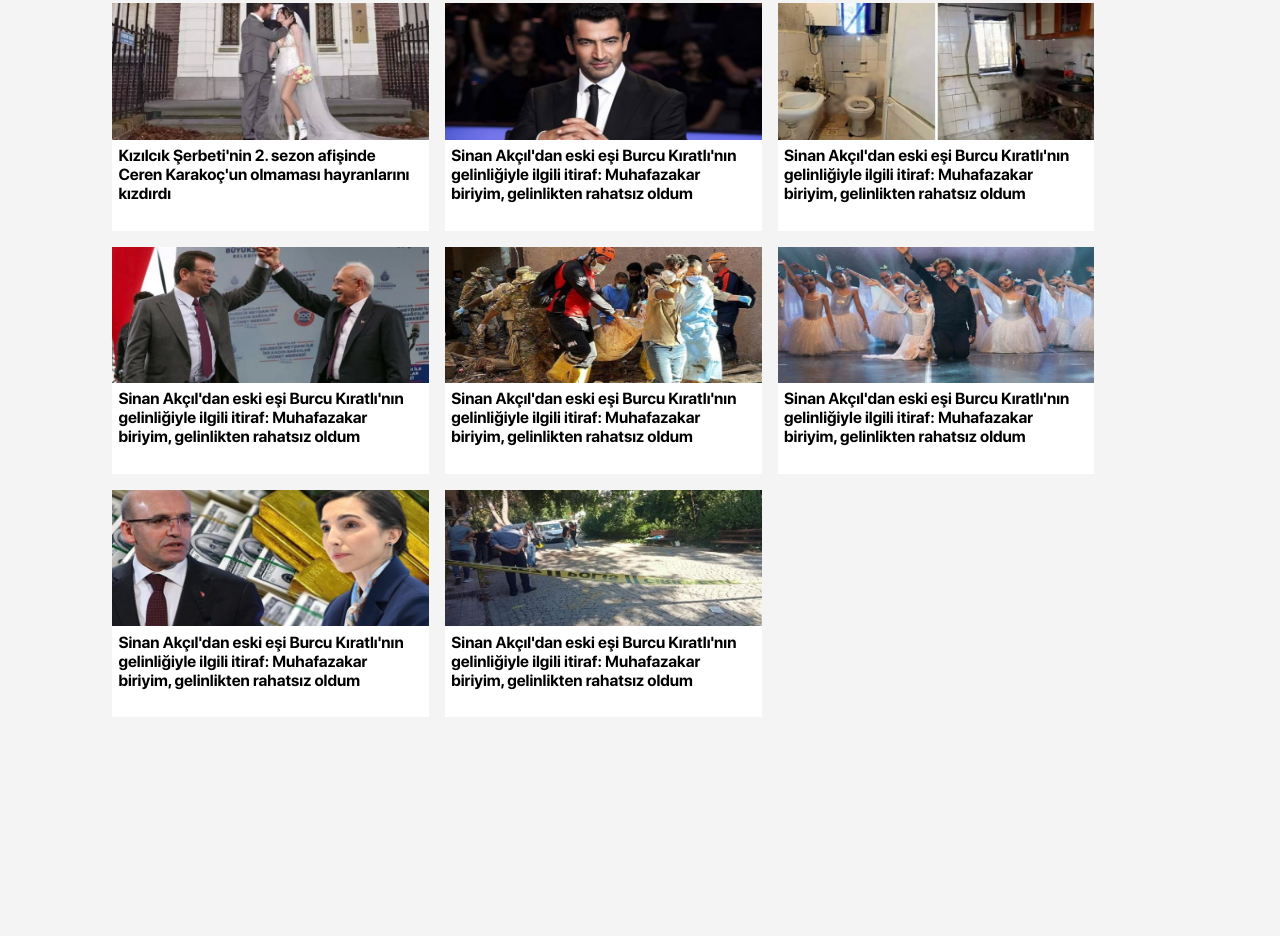
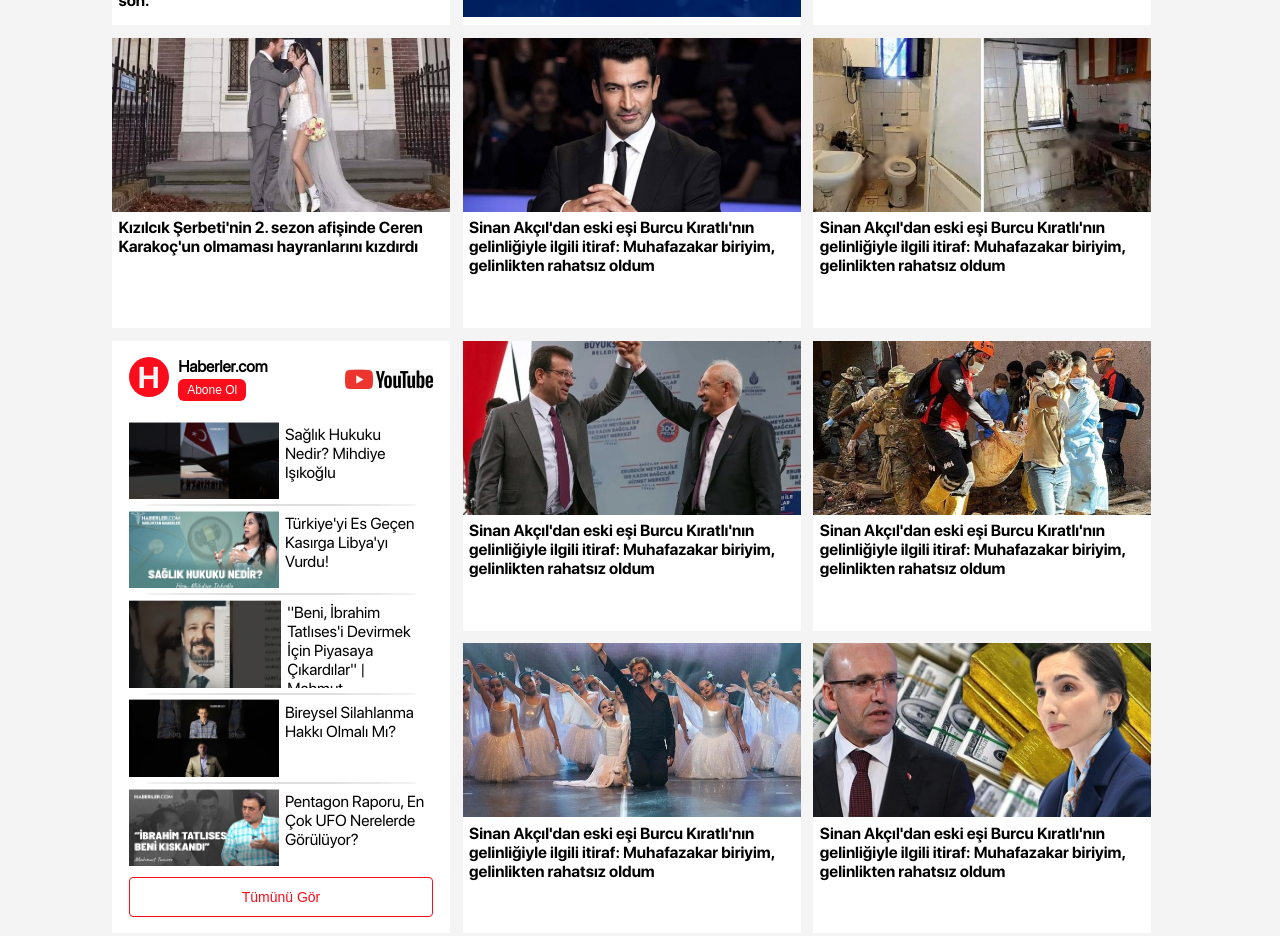
Before and after one commit to erolsenol/news-case, a website with bundled scripts: page index.html in a window 1280 px wide. Shown: the part 1285-2221 px from the top of the page. Before the commit the page ends 2002 px from the top, so only its background shows below. Built offline with nearby package versions, Linux system fonts and the light colour scheme.

Commit message:
YouTube widget and news cards added

```diff
--- a/index.html
+++ b/index.html
@@ -186,7 +186,10 @@
         </div>
         <section class="row-content">
           <div class="row-content-card">
-            <img class="image-responsive" src="./src/assets/images/news/news-1.jpeg" />
+            <img
+              class="image-responsive"
+              src="./src/assets/images/news/news-1.jpeg"
+            />
             <p>
               Aile ve Sosyal Hizmetler Bakanı Mahinur Özdemir Göktaş, Türkiye
               Aile Destek Programı kapsamında ödemelerin bugün itibarıyla
@@ -197,63 +200,132 @@
             <img src="./src/assets/images/card-ad.jpeg" />
           </div>
           <div class="row-content-card">
-            <img class="image-responsive" src="./src/assets/images/news/news-2.jpeg" />
+            <img
+              class="image-responsive"
+              src="./src/assets/images/news/news-2.jpeg"
+            />
             <p>
               Filenin Sultanları, Sırplara kabusu yaşattı! Boskovic intikam
               yeminleri ediyor
             </p>
           </div>
           <div class="row-content-card">
-            <img class="image-responsive" src="./src/assets/images/news/news-3.jpeg" />
+            <img
+              class="image-responsive"
+              src="./src/assets/images/news/news-3.jpeg"
+            />
             <p>
               Kızılcık Şerbeti'nin 2. sezon afişinde Ceren Karakoç'un olmaması
               hayranlarını kızdırdı
             </p>
           </div>
           <div class="row-content-card">
-            <img class="image-responsive" src="./src/assets/images/news/news-4.jpeg" />
+            <img
+              class="image-responsive"
+              src="./src/assets/images/news/news-4.jpeg"
+            />
             <p>
               Sinan Akçıl'dan eski eşi Burcu Kıratlı'nın gelinliğiyle ilgili
               itiraf: Muhafazakar biriyim, gelinlikten rahatsız oldum
             </p>
           </div>
           <div class="row-content-card">
-            <img class="image-responsive" src="./src/assets/images/news/news-5.jpeg" />
+            <img
+              class="image-responsive"
+              src="./src/assets/images/news/news-5.jpeg"
+            />
+            <p>
+              Sinan Akçıl'dan eski eşi Burcu Kıratlı'nın gelinliğiyle ilgili
+              itiraf: Muhafazakar biriyim, gelinlikten rahatsız oldum
+            </p>
+          </div>
+          <div class="row-content-youtube">
+            <div class="row-content-youtube-title">
+              <div class="row-content-youtube-title-icon">H</div>
+              <div class="row-content-youtube-title-center">
+                <div class="row-content-youtube-title-center-text">
+                  Haberler.com
+                </div>
+                <button class="row-content-youtube-title-center-button">
+                  Abone Ol
+                </button>
+              </div>
+              <img
+                class="row-content-youtube-title-image"
+                src="./src/assets/images/youtube.jpeg"
+              />
+            </div>
+            <div class="row-content-youtube-item">
+              <img class="image-responsive" src="./src/assets/images/youtube/image-1.jpeg" />
+              <p>Sağlık Hukuku Nedir? Mihdiye Işıkoğlu</p>
+            </div>
+            <div class="divider"></div>
+            <div class="row-content-youtube-item">
+              <img class="image-responsive" src="./src/assets/images/youtube/image-2.jpeg" />
+              <p>Türkiye'yi Es Geçen Kasırga Libya'yı Vurdu!</p>
+            </div>
+            <div class="divider"></div>
+            <div class="row-content-youtube-item">
+              <img class="image-responsive" src="./src/assets/images/youtube/image-3.jpeg" />
+              <p>''Beni, İbrahim Tatlıses'i Devirmek İçin Piyasaya Çıkardılar'' | Mahmut…</p>
+            </div>
+            <div class="divider"></div>
+            <div class="row-content-youtube-item">
+              <img class="image-responsive" src="./src/assets/images/youtube/image-4.jpeg" />
+              <p>Bireysel Silahlanma Hakkı Olmalı Mı?</p>
+            </div>
+            <div class="divider"></div>
+            <div class="row-content-youtube-item">
+              <img class="image-responsive" src="./src/assets/images/youtube/image-5.jpeg" />
+              <p>Pentagon Raporu, En Çok UFO Nerelerde Görülüyor?</p>
+            </div>
+            <button class="row-content-youtube-show-all">Tümünü Gör</button>
+          </div>
+          <div class="row-content-card">
+            <img
+              class="image-responsive"
+              src="./src/assets/images/news/news-6.jpeg"
+            />
             <p>
               Sinan Akçıl'dan eski eşi Burcu Kıratlı'nın gelinliğiyle ilgili
               itiraf: Muhafazakar biriyim, gelinlikten rahatsız oldum
             </p>
           </div>
           <div class="row-content-card">
-            <img class="image-responsive" src="./src/assets/images/news/news-6.jpeg" />
+            <img
+              class="image-responsive"
+              src="./src/assets/images/news/news-7.jpeg"
+            />
             <p>
               Sinan Akçıl'dan eski eşi Burcu Kıratlı'nın gelinliğiyle ilgili
               itiraf: Muhafazakar biriyim, gelinlikten rahatsız oldum
             </p>
           </div>
           <div class="row-content-card">
-            <img class="image-responsive" src="./src/assets/images/news/news-7.jpeg" />
+            <img
+              class="image-responsive"
+              src="./src/assets/images/news/news-8.jpeg"
+            />
             <p>
               Sinan Akçıl'dan eski eşi Burcu Kıratlı'nın gelinliğiyle ilgili
               itiraf: Muhafazakar biriyim, gelinlikten rahatsız oldum
             </p>
           </div>
           <div class="row-content-card">
-            <img class="image-responsive" src="./src/assets/images/news/news-8.jpeg" />
+            <img
+              class="image-responsive"
+              src="./src/assets/images/news/news-9.jpeg"
+            />
             <p>
               Sinan Akçıl'dan eski eşi Burcu Kıratlı'nın gelinliğiyle ilgili
               itiraf: Muhafazakar biriyim, gelinlikten rahatsız oldum
             </p>
           </div>
           <div class="row-content-card">
-            <img class="image-responsive" src="./src/assets/images/news/news-9.jpeg" />
-            <p>
-              Sinan Akçıl'dan eski eşi Burcu Kıratlı'nın gelinliğiyle ilgili
-              itiraf: Muhafazakar biriyim, gelinlikten rahatsız oldum
-            </p>
-          </div>
-          <div class="row-content-card">
-            <img class="image-responsive" src="./src/assets/images/news/news-10.jpeg" />
+            <img
+              class="image-responsive"
+              src="./src/assets/images/news/news-10.jpeg"
+            />
             <p>
               Sinan Akçıl'dan eski eşi Burcu Kıratlı'nın gelinliğiyle ilgili
               itiraf: Muhafazakar biriyim, gelinlikten rahatsız oldum
--- a/src/assets/css/definitions.css
+++ b/src/assets/css/definitions.css
@@ -3,3 +3,10 @@
     height: auto;
     object-fit: fill;
 }
+
+.divider {
+    width: 100%;
+    height: 0px;
+    border: 1px rgba(176, 176, 176, 0.4) solid;
+    border-radius: 100%;
+  }
--- a/src/assets/css/general.css
+++ b/src/assets/css/general.css
@@ -325,11 +325,7 @@ ul > li {
   color: #41b87f;
   transform: rotate(180deg);
 }
-.divider {
-  width: 100%;
-  height: 0px;
-  border: 1px rgba(176, 176, 176, 0.4) solid;
-  border-radius: 100%;
+.exchange .divider {
   display: none;
 }
 
@@ -364,17 +360,20 @@ ul > li {
 /* Row Content */
 .row-content {
   width: 100%;
-  display: flex;
-  flex-wrap: wrap;
+  position: relative;
+  margin-top: 1rem;
 }
 .row-content-card,
-.row-content-ad {
-  width: 30%;
+.row-content-ad,
+.row-content-youtube {
+  box-sizing: border-box;
+  width: 32%;
+  margin: 0.8rem 0.8rem 0 0;
+  float: left;
   display: flex;
   flex-direction: column;
   background-color: #ffffff;
-  margin: 1rem 1rem 0 0;
-  max-height: 283px;
+  height: 290px;
   cursor: pointer;
 }
 .row-content-card img {
@@ -385,6 +384,85 @@ ul > li {
   text-overflow: ellipsis;
   overflow: hidden;
   font-size: 16px;
+}
+
+/* Content Youtube */
+.row-content-youtube {
+  max-height: none;
+  align-items: center;
+  height: 592px;
+}
+.row-content-youtube-title {
+  padding: 1rem;
+  display: flex;
+  flex-direction: row;
+  width: 90%;
+}
+.row-content-youtube-title-icon {
+  height: 40px;
+  width: 40px;
+  border-radius: 20px;
+  background-color: #fb0d1b;
+  display: flex;
+  justify-content: center;
+  align-items: center;
+  color: #f4f4f4;
+  font-size: 30px;
+  margin-right: 0.6rem;
+}
+.row-content-youtube-title-center {
+  width: 50%;
+  margin-right: 1rem;
+}
+.row-content-youtube-title-center-text {
+  font-family: "sfpro-regular";
+  font-weight: 600;
+}
+.row-content-youtube-title-center-button {
+  height: 22px;
+  width: 68px;
+  border-radius: 6px;
+  color: #ffffff;
+  background-color: #fb0d1b;
+  border: none;
+  font-size: 12px;
+  margin-top: 0.2rem;
+}
+.row-content-youtube-title-image {
+  width: 88px;
+  object-fit: contain;
+}
+.row-content-youtube-item {
+  width: 90%;
+  max-height: 88px;
+  display: flex;
+  flex-direction: row;
+  margin: 0.3rem 0;
+
+  font-size: 16px;
+  font-family: "sfpro-regular";
+  overflow: hidden;
+  text-overflow: ellipsis;
+}
+.row-content-youtube-item * {
+  width: 50% !important;
+}
+.row-content-youtube-item p {
+  margin: 0.2rem 0.4rem;
+}
+.row-content-youtube .divider {
+  width: 80%;
+}
+.row-content-youtube-show-all {
+  width: 90%;
+  height: 40px;
+  border-radius: 4px;
+  background-color: #ffffff;
+  border: 1px #fb0d1b solid;
+  color: #fb0d1b;
+  font-size: 14px;
+  margin: 0.4rem 0 1rem;
+  cursor: pointer;
 }
 
 /* Media Queries */
@@ -417,7 +495,7 @@ ul > li {
   }
 
   /* Slider */
-  .slider {
+  .row-slider {
     width: 100%;
     padding: 0 1% 1% 1%;
   }
@@ -440,7 +518,7 @@ ul > li {
   .exchange-item {
     min-width: 8rem;
   }
-  .divider {
+  .exchange .divider {
     display: block;
   }
 }
--- a/src/scripts/main.js
+++ b/src/scripts/main.js
@@ -38,7 +38,7 @@ $(document).ready(function () {
   slideInit();
 
   function showSlide(newIndex = null, next = false) {
-    if (typeof newIndex === "object") {
+    if (newIndex === null) {
       $(".slider-image-item").each((i, slide) => {
         slide.style.transition = `none`;
       });
@@ -49,8 +49,6 @@ $(document).ready(function () {
       });
     }
 
-    console.log("SlideIndex",SlideIndex);
-    console.log(`$(".slider-number-item")[SlideIndex]`,$(".slider-number-item")[SlideIndex]);
     $(".slider-number-item")[SlideIndex].classList.remove("active");
 
     if (!next) {
```
Also changed, not shown: src/assets/images/youtube.jpeg (added), src/assets/images/youtube/image-1.jpeg (added), src/assets/images/youtube/image-2.jpeg (added), src/assets/images/youtube/image-3.jpeg (added), src/assets/images/youtube/image-4.jpeg (added), src/assets/images/youtube/image-5.jpeg (added).
